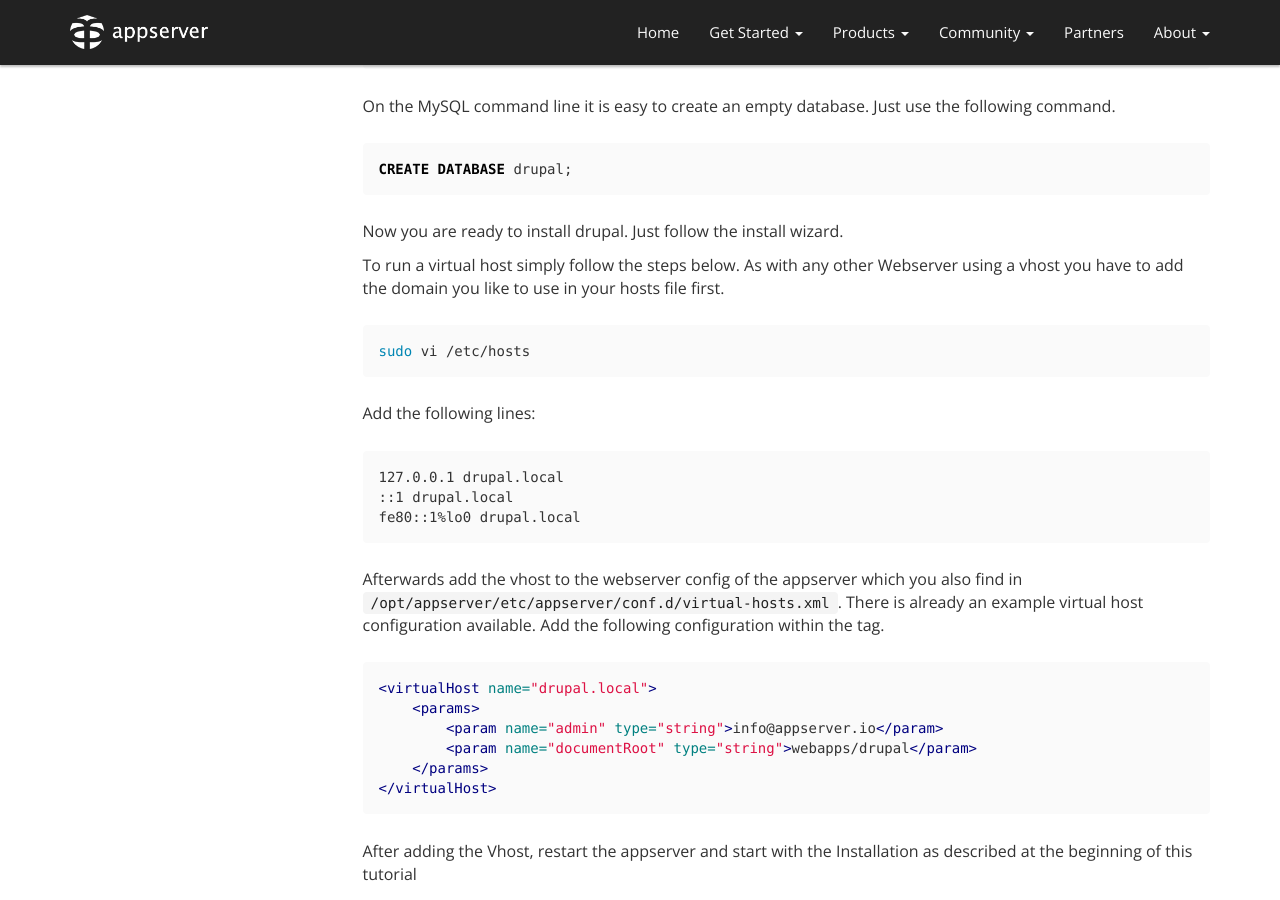
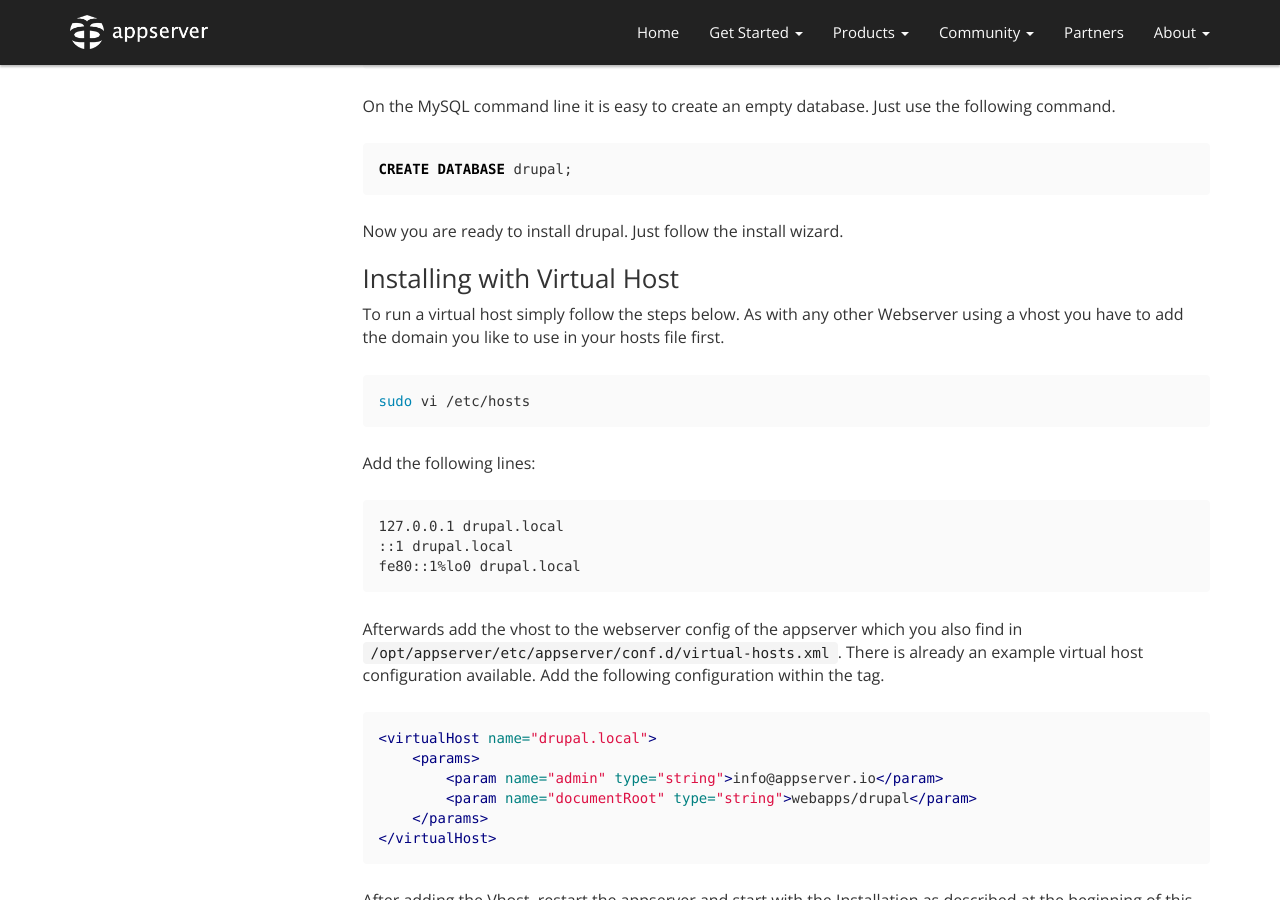
Before and after one commit to appserver-io/appserver, a Jekyll site: the page built from _tuts/running-drupal-on-appserver-io.md, in a window 1280 px wide and 900 px high, scrolled down 1491 px. Built offline with Jekyll 4.4.1, drawn with Linux system fonts in a browser that asks for light colours; nearby versions of some CDN libraries; library files that are not in the unit come from our copies; Markdown is read by kramdown in place of the engine named in the settings; comment, search, counter and statistics services are not loaded.

Commit message:
Update running-drupal-on-appserver-io.md

```diff
--- a/_tuts/running-drupal-on-appserver-io.md
+++ b/_tuts/running-drupal-on-appserver-io.md
@@ -88,6 +88,7 @@ CREATE DATABASE drupal;
 Now you are ready to install drupal. Just follow the install wizard.
 
 
+### Installing with Virtual Host
 
 To run a virtual host simply follow the steps below. As with any other Webserver using a
 vhost you have to add the domain you like to use in your hosts file first.
```
